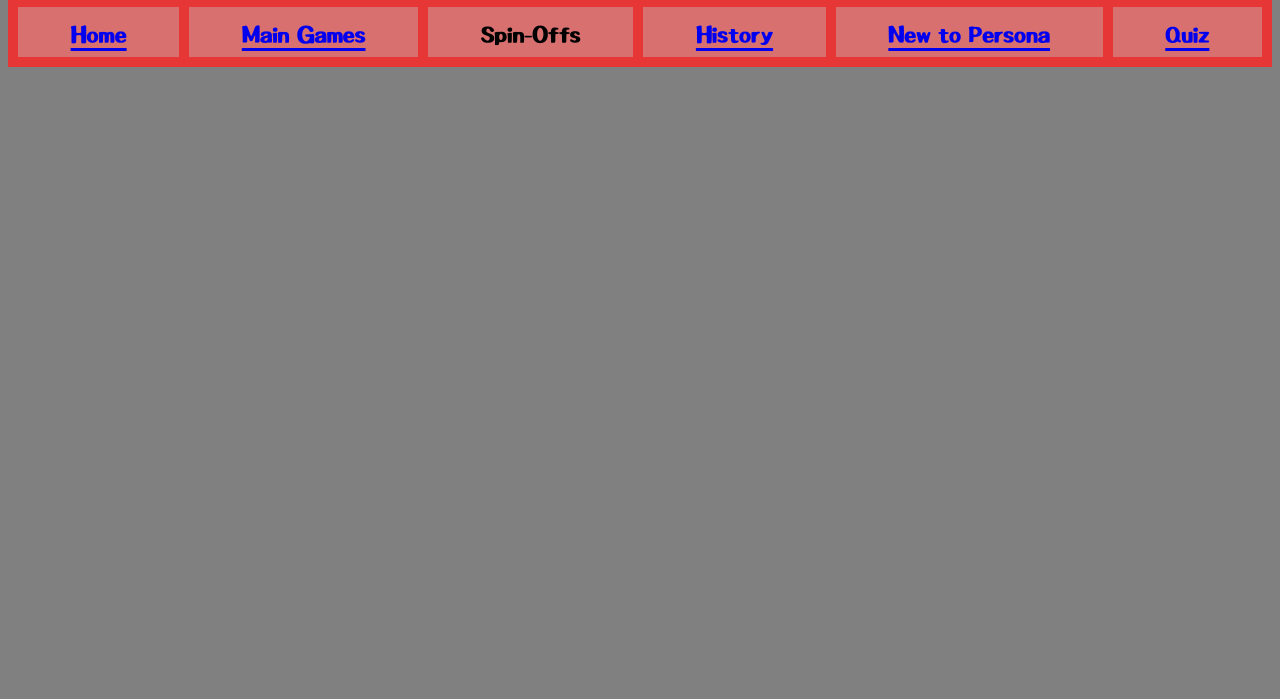
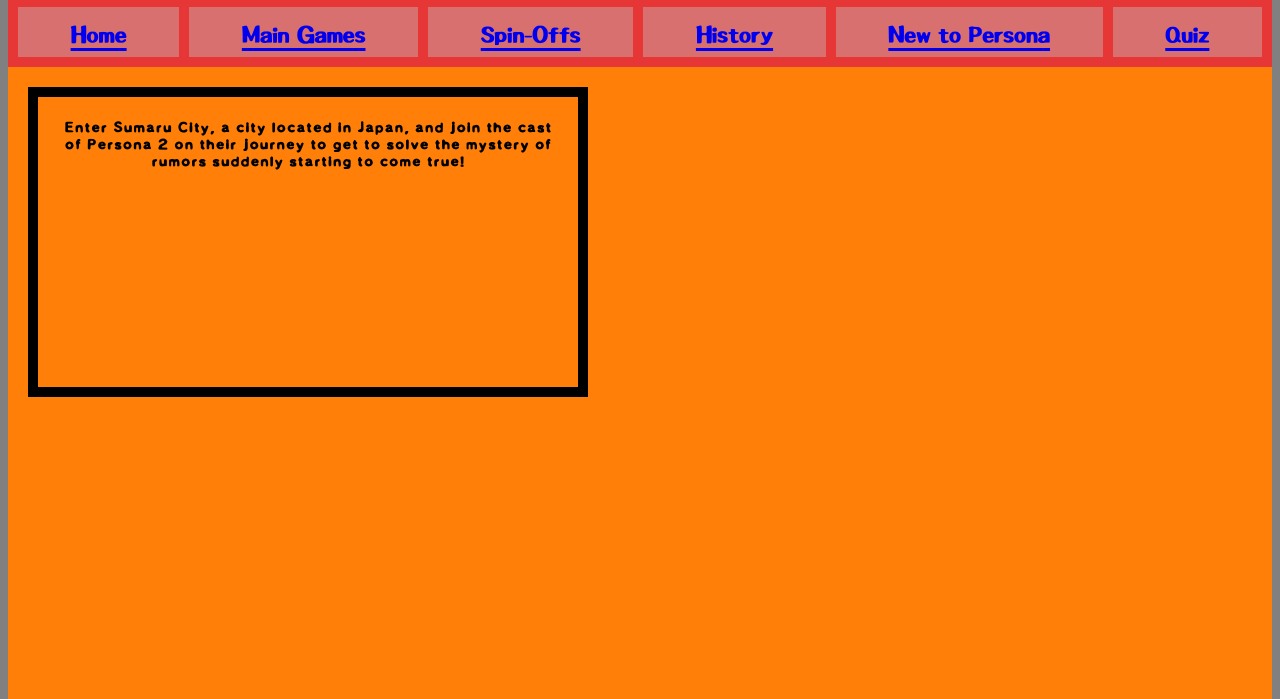
Before and after one commit to SquishyMona/Persona-Zone, a plain HTML site: page p2.html in a window 1280 px wide. Shown: the part 101-800 px from the top of the page. Drawn offline with Linux system fonts and the light colour scheme.

Commit message:
p2 page start

```diff
--- a/p2.html
+++ b/p2.html
@@ -24,7 +24,9 @@
                 </a>
             </div>
             <div class="item3">
-                Spin-Offs
+                <a href="spin-offs.html">
+                    Spin-Offs
+                </a>
             </div>
             <div class="item4">
                 <a href="history.html">
@@ -43,4 +45,15 @@
             </div>
         </div>
         <!--End logo, title, and nav bar-->
+
+        <div class="p2Page">
+            <div class="p2Box" style="position: absolute;">
+                <p style="position: relative; bottom:7%"">
+                    Enter Sumaru City, a city located in Japan, and
+                    join the cast of Persona 2 on their journey to
+                    get to solve the mystery of rumors suddenly starting
+                    to come true!
+                </p>
+            </div>
+        </div>
 </html>
--- a/style.css
+++ b/style.css
@@ -210,6 +210,28 @@
                 text-align: center;
             }
 
+            .p2Page
+            {
+                height:500%;
+                background-color: rgb(255, 127, 8);
+                background-repeat: repeat;
+                background-position: center top;
+                font-family: "P1-2Font";
+                color: black;
+                padding: 20px;
+            }
+
+            .p2Box
+            {
+                background-color: rgb(255, 127, 8);
+                height: 250px;
+                width: 500px;
+                border: 10px solid black;
+                font-size: 130%;
+                padding: 20px;
+                text-align: center;
+            }
+
             .p2Area
             {
                 height: 500px;
```
Also changed, not shown: p3.html (+5 -1 lines), Images/P3/MakotoYuki.png (added), Images/P3/MakotoYuki.webp (added).
